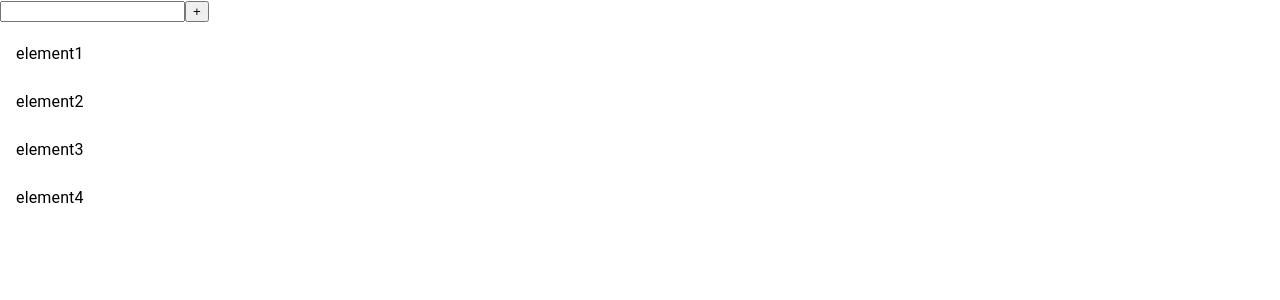
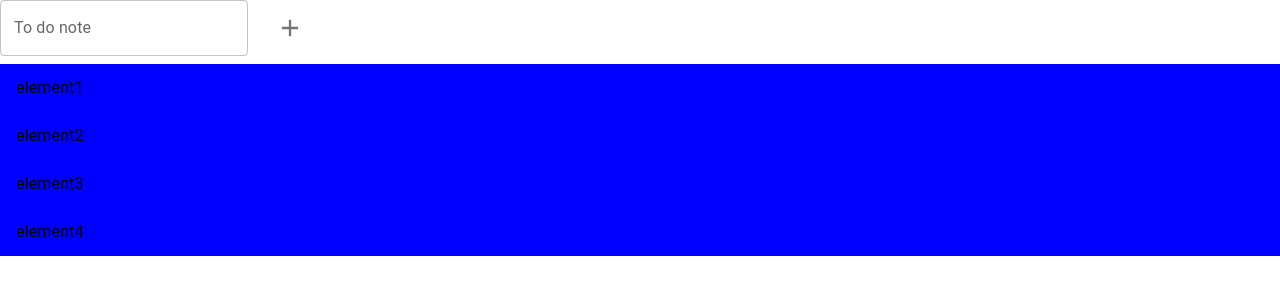
Before and after one commit to MATwiY/guild-place, a React (Create React App) app: page / in a window 1280 px wide. Shown: the top 300 px of the page. Built offline with nearby package versions, Linux system fonts and the light colour scheme.

Commit message:
feat: add to do list functionality

```diff
--- a/src/modules/Dashboard/components/Counter/Counter.module.scss
+++ /dev/null
@@ -1,4 +0,0 @@
-.counter {
-  display: flex;
-  column-gap: 16px;
-}
--- a/src/modules/Dashboard/components/Counter/Counter.tsx
+++ /dev/null
@@ -1,28 +0,0 @@
-import { List, ListItem, ListItemText } from "@mui/material";
-import React, { useState } from "react";
-import styles from "./Counter.module.scss";
-
-export const Counter: React.FC = () => {
-  const [messages, setMessages] = useState([
-    "element1",
-    "element2",
-    "element3",
-    "element4",
-  ]);
-
-  return (
-    <>
-      <div className={styles.addTodo}>
-        <input />
-        <button>+</button>
-      </div>
-      <List>
-        {messages.map((message) => (
-          <ListItem>
-            <ListItemText primary={message} />
-          </ListItem>
-        ))}
-      </List>
-    </>
-  );
-};
--- a/src/modules/Dashboard/components/Counter/index.ts
+++ /dev/null
@@ -1 +0,0 @@
-export * from "./Counter";
--- /dev/null
+++ b/src/modules/Dashboard/components/ToDoList/ToDoList.module.scss
@@ -0,0 +1,15 @@
+.addTodo {
+  display: flex;
+  column-gap: 16px;
+
+}
+
+.toDoList {
+  display: block;
+  column-gap: 16px;
+}
+
+.listElement {
+
+  background-color: blue;
+}
--- /dev/null
+++ b/src/modules/Dashboard/components/ToDoList/ToDoList.tsx
@@ -0,0 +1,34 @@
+import { Button, IconButton, List, ListItem, ListItemText, TextField } from "@mui/material";
+import React, { useState } from "react";
+import styles from "./ToDoList.module.scss";
+import AddIcon from '@mui/icons-material/Add';
+
+export const ToDoList: React.FC = () => {
+  const [messages, setMessages] = useState([
+    "element1",
+    "element2",
+    "element3",
+    "element4",
+  ]);
+
+  const [message, setMessage] = useState<string>("");
+
+  return (
+    <>
+      <div className={styles.addTodo}>
+        <TextField label="To do note" type="search" value={message} onChange={(event) => setMessage(event.target.value)} />
+
+        <IconButton size="large" className={styles.addTodoButton} onClick={() => { setMessages((prev) => [...prev, message]); setMessage("") }}>
+          <AddIcon fontSize="inherit" />
+        </IconButton>
+      </div>
+      <List className={styles.toDoList}>
+        {messages.map((message) => (
+          <ListItem className={styles.listElement}>
+            <ListItemText primary={message} />
+          </ListItem>
+        ))}
+      </List>
+    </>
+  );
+};
--- /dev/null
+++ b/src/modules/Dashboard/components/ToDoList/index.ts
@@ -0,0 +1 @@
+export * from "./ToDoList";
--- a/src/modules/Dashboard/pages/DashboardPage/DashboardPage.tsx
+++ b/src/modules/Dashboard/pages/DashboardPage/DashboardPage.tsx
@@ -1,7 +1,7 @@
 import React from "react";
-import { Counter } from "../../components/Counter";
+import { ToDoList } from "../../components/ToDoList";
 import styles from "./DashboardPage.module.scss";
 
 export const DashboardPage: React.FC = () => {
-  return <Counter />;
+  return <ToDoList />;
 };
```
Also changed, not shown: src/modules/Dashboard/pages/DashboardPage/DashboardPage.module.scss (line endings or trailing spaces).
